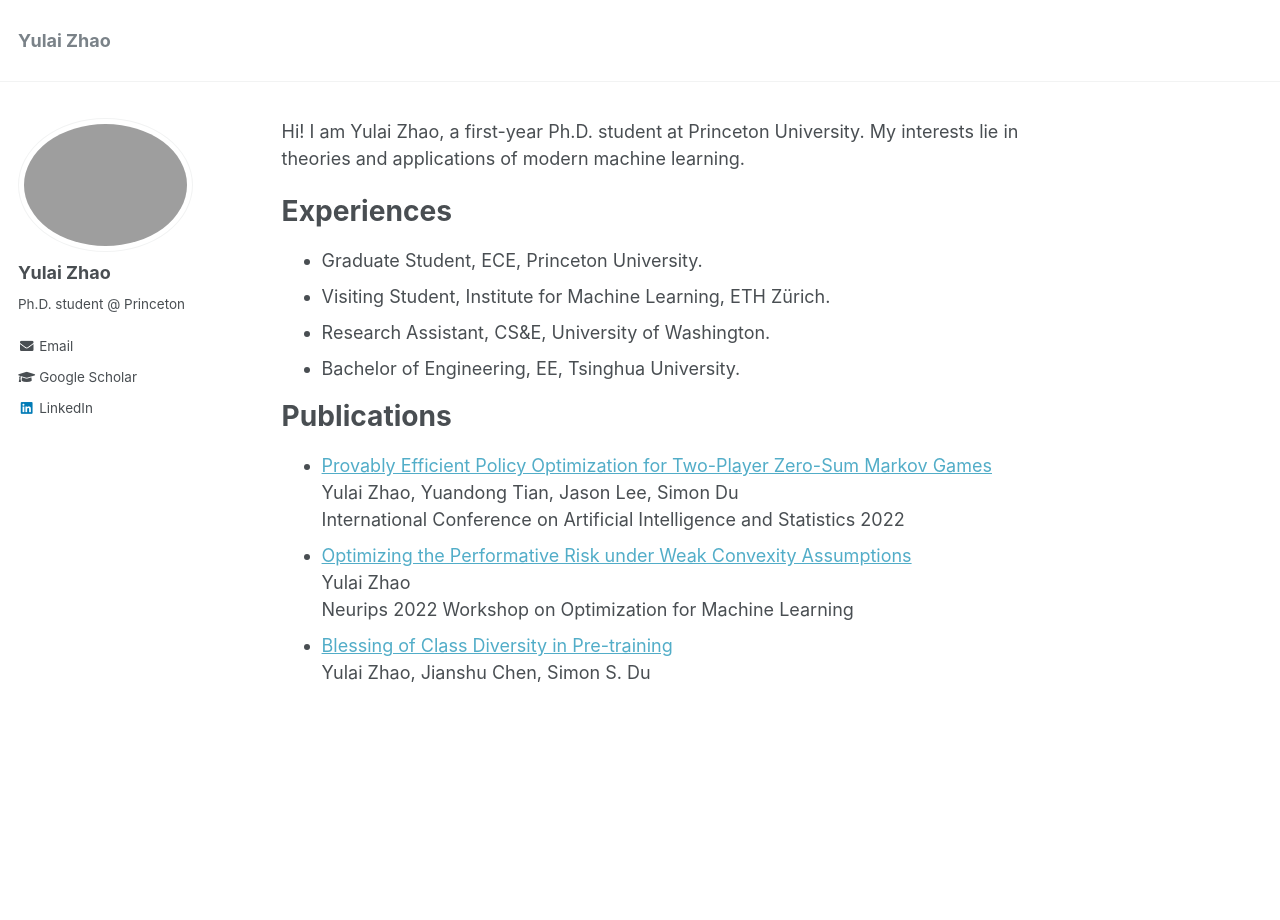
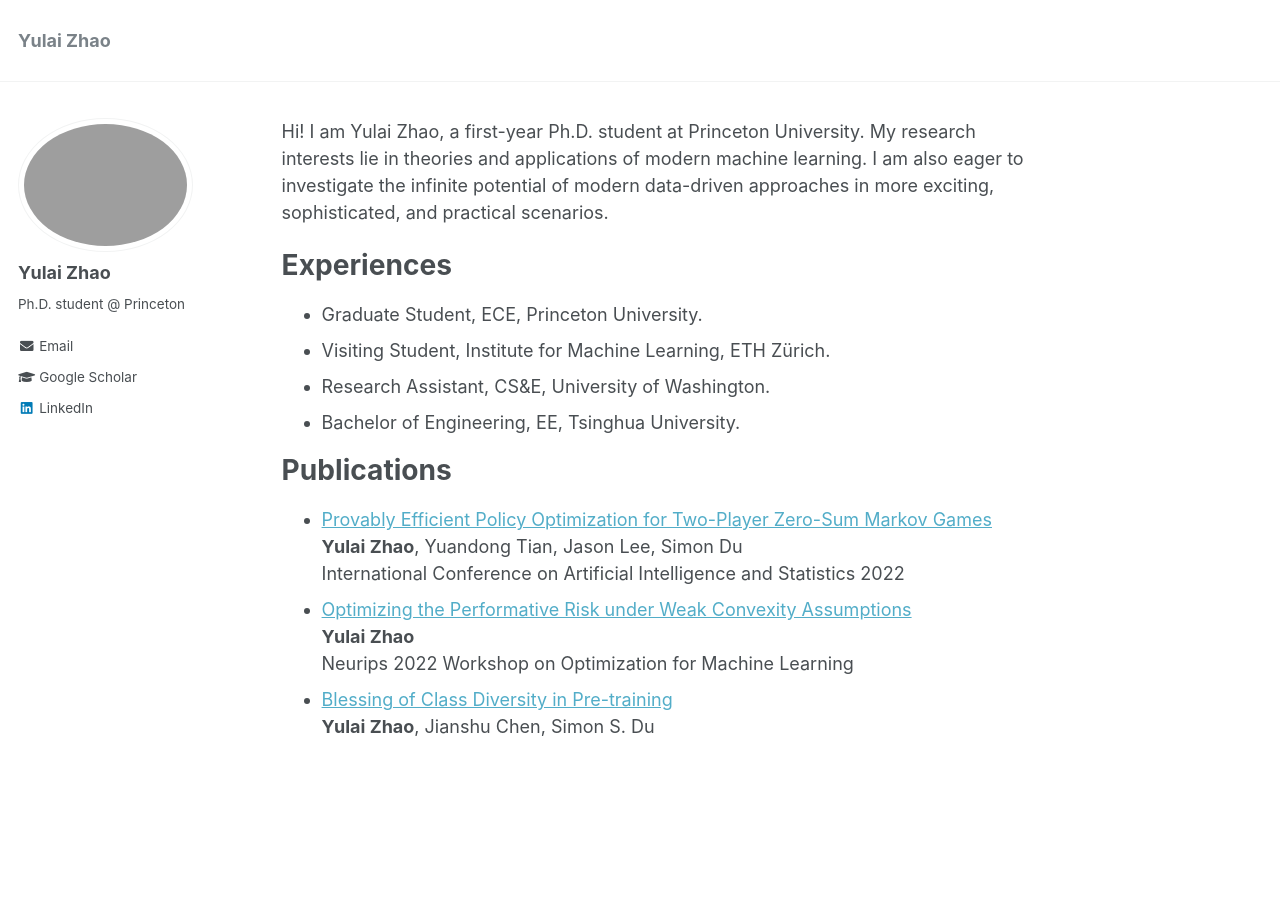
Before and after one commit to zhaoyl18/zhaoyl18.github.io, a Jekyll site: the page built from _pages/about.md, in a window 1280 px wide. Built offline with Jekyll 4.4.1, drawn with Linux system fonts in a browser that asks for light colours.

Commit message:
Update about.md

```diff
--- a/_pages/about.md
+++ b/_pages/about.md
@@ -7,8 +7,7 @@ redirect_from:
   - /about.html
 ---
 
-Hi! I am Yulai Zhao, a first-year Ph.D. student at Princeton University. My interests lie in theories and applications of modern machine learning.
-
+Hi! I am Yulai Zhao, a first-year Ph.D. student at Princeton University. My research interests lie in theories and applications of modern machine learning. I am also eager to investigate the infinite potential of modern data-driven approaches in more exciting, sophisticated, and practical scenarios.
 
 Experiences
 ======
@@ -20,10 +19,10 @@ Experiences
 Publications
 ======
 * [Provably Efficient Policy Optimization for Two-Player Zero-Sum Markov Games](https://proceedings.mlr.press/v151/zhao22b.html)
-Yulai Zhao, Yuandong Tian, Jason Lee, Simon Du
+**Yulai Zhao**, Yuandong Tian, Jason Lee, Simon Du
 International Conference on Artificial Intelligence and Statistics 2022
 * [Optimizing the Performative Risk under Weak Convexity Assumptions](https://arxiv.org/abs/2209.00771)
-Yulai Zhao
+**Yulai Zhao**
 Neurips 2022 Workshop on Optimization for Machine Learning
 * [Blessing of Class Diversity in Pre-training](https://arxiv.org/abs/2209.03447)
-Yulai Zhao, Jianshu Chen, Simon S. Du
+**Yulai Zhao**, Jianshu Chen, Simon S. Du
```
